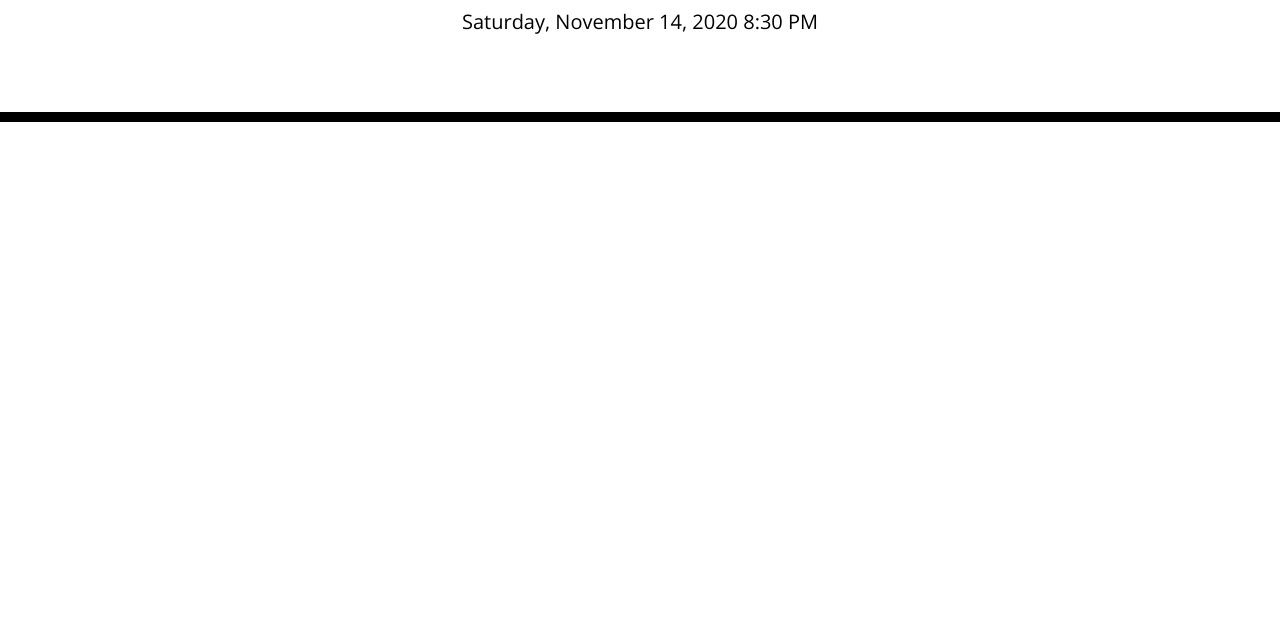
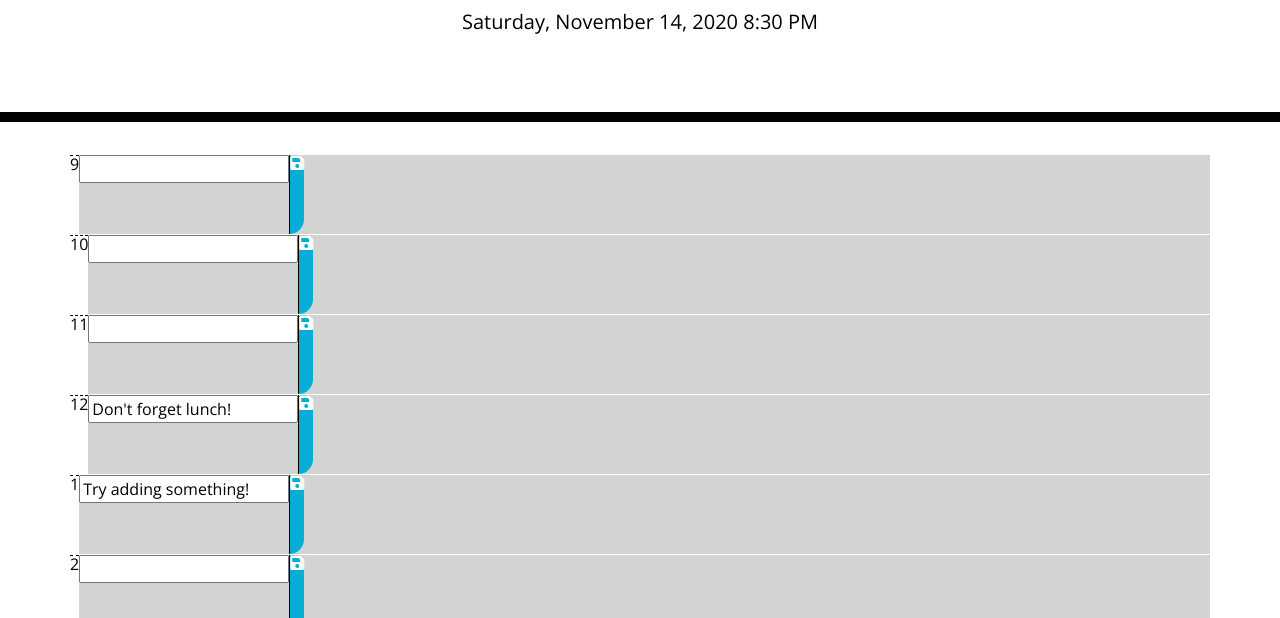
Before and after one commit to rylawesome/RJQ-Calender, a plain HTML site: page index.html in a window 1280 px wide. Shown: the part 182-800 px from the top of the page. Drawn offline with nearby package versions, Linux system fonts and the light colour scheme.

Commit message:
Add calendar items

```diff
--- a/index.html
+++ b/index.html
@@ -28,30 +28,13 @@
       <p class="lead">A simple calendar app for scheduling your work day</p>
       <p id="currentDay" class="lead"></p>
     </header>
-    <div class="container">
+    <div class="container" id="container">
       <!-- Timeblocks go here -->
     </div>
+    <button id='reset'>Reset</button>
 
     <script src="https://code.jquery.com/jquery-3.4.1.min.js"></script>
     <script src="https://cdnjs.cloudflare.com/ajax/libs/moment.js/2.24.0/moment.min.js"></script>
-    <script>
-      var time = moment().format('LLLL');
-      var datetime = null,
-          date = null;
-      init();
-
-      function init() {
-        currentDay.innerHTML = "";
-        date_time();
-      };
-
-      function date_time() {
-        now = moment().format('LLLL');
-        document.getElementById('currentDay').innerHTML = now;
-        setTimeout(function () { date_time(); }, 1000);
-      };
-
-      console.log(time);
-    </script>
+    <script src="script.js"></script>
   </body>
 </html>
--- /dev/null
+++ b/script.js
@@ -0,0 +1,138 @@
+    //Should have used this all the way thru instead of seperate functions w/ init, but too late now!
+    //On save-id click, save item to array 'storedPlans' on local storage
+    document.getElementById('reset').onclick = function() {
+        localStorage.setItem("storedPlans", null);
+        location.reload();
+      }
+      $(document).ready(function() {
+        $(document).on('click','i', function() {
+
+          let $index = $(this).attr('save-id');
+          let inputId = '#input-'+$index;
+          let $value = $(inputId).val();
+          calendarItem[$index] = $value;
+
+          localStorage.setItem("storedPlans", JSON.stringify(calendarItem));
+        });
+      });
+        // var referencing container
+        let $calendarDiv = $('#container');
+        //set current date/time, fetch from localstorage, and build calendar
+        init();
+
+        function init() {
+          //clear previous time and update to current time
+          currentDay.innerHTML = "";
+          date_time();
+          //fetch local storage
+          fetchStored();
+          //clear existing elements
+          $calendarDiv.empty();
+          //create elements
+          buildCalendar();
+        };
+
+        //update local date/time
+        function date_time() {
+          currentTime = moment().format('LLLL');
+          document.getElementById('currentDay').innerHTML = currentTime;
+          //update date/time every 1000ms
+          setTimeout(function () { date_time(); }, 1000);
+        };
+
+        function fetchStored() {
+          // Get localStorage & parse to string
+          let storedPlans = JSON.parse(localStorage.getItem("storedPlans"));
+
+          // check storedPlans for items
+          if (storedPlans !== null) {
+            calendarItem = storedPlans;
+        } else {
+          // first time launch trigger
+            calendarItem = new Array(9);
+            calendarItem[3] = "Don't forget lunch!";
+            calendarItem[4] = "Try adding something!";
+          }
+        };
+
+        function buildCalendar() {
+          // calendar created by row for 9-5
+          for (let hour = 9; hour <= 17; hour++) {
+          // index used to count 0-8 instead of 9-5
+          let index = hour - 9;
+
+          // row div
+          let $rowDiv = $('<div>');
+          $rowDiv.addClass('row');
+
+          // Create div for time
+          let $timeDiv = $('<div>');
+          $timeDiv.addClass('hour');
+
+          // create time block w/ span
+          const $timeSpn = $('<span>');
+          $timeSpn.addClass('time-block');
+
+          // military time to reg time
+          let displayHour = 0;
+          if (hour > 12) {
+          displayHour = hour - 12;
+        } else {
+          displayHour = hour;
+          }
+
+        // add time to timeSpn
+        $timeSpn.text(`${displayHour}`);
+
+        // append into document
+        $rowDiv.append($timeDiv);
+        $timeDiv.append($timeSpn);
+
+        // add row's input
+        let $calInput = $('<input>');
+        $calInput.attr('id',`input-${index}`);
+        $calInput.addClass('textarea');
+
+        // check localStorage for pre-existing items to add
+        $calInput.val( calendarItem[index] );
+        let $inputDiv = $('<div>');
+        $inputDiv.addClass('textarea');
+
+        // add inputs and pre-existing items
+        $rowDiv.append($inputDiv);
+        $inputDiv.append($calInput);
+
+        // add save button
+        let $saveDiv = $('<div>');
+        $saveDiv.addClass('saveBtn');
+
+        let $saveBtn = $('<i>');
+        $saveBtn.attr('id',`saveid-${index}`);
+        $saveBtn.attr('class','fa fa-save');
+        //needed to save to localStorage
+        $saveBtn.attr('save-id',index);
+
+        // add to row
+        $rowDiv.append($saveDiv);
+        $saveDiv.append($saveBtn);
+
+        // row color based on time
+        updateRowColor($rowDiv, hour);
+
+        // add each row to container
+        $calendarDiv.append($rowDiv);
+        };
+      };
+
+      function updateRowColor ($hourRow, hour) {
+        var currentHour = moment().format('H');
+        if ( hour < currentHour) {
+          $hourRow.addClass('past');
+        }
+        else if ( hour > currentHour) {
+          $hourRow.addClass('future');
+        }
+        else {
+          $hourRow.addClass('present');
+      }
+    };
```
